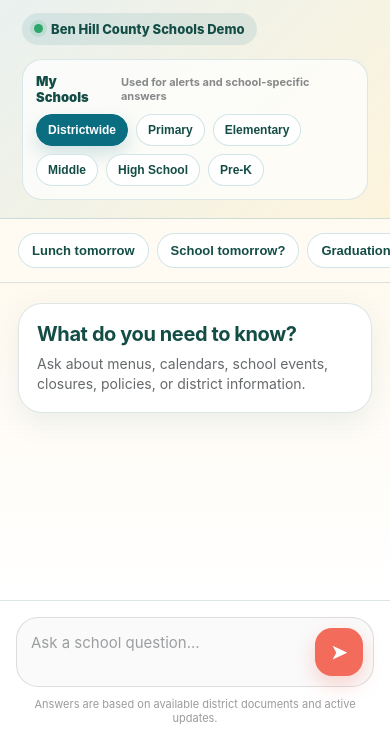
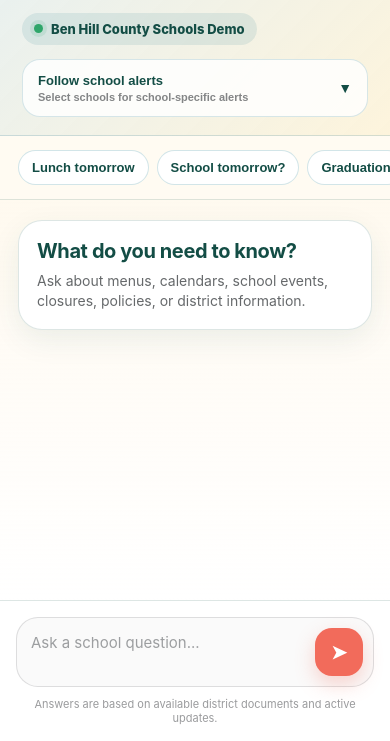
Before and after one commit to benjaminmjacobs/askmyschool-demo, a website: page index.html in a window 390 px wide. Shown: the part 103-844 px from the top of the page. Drawn offline with Linux system fonts and the light colour scheme.

Commit message:
Update index.html

```diff
--- a/index.html
+++ b/index.html
@@ -31,7 +31,9 @@
       --shadow: 0 18px 55px rgba(19, 77, 69, 0.16);
     }
 
-    * { box-sizing: border-box; }
+    * {
+      box-sizing: border-box;
+    }
 
     html, body {
       margin: 0;
@@ -117,60 +119,96 @@
 
     .school-selector {
       margin-top: 14px;
-      padding: 13px;
-      border: 1px solid rgba(10, 109, 128, 0.14);
-      background: rgba(255, 255, 255, 0.72);
-      border-radius: 20px;
+      position: relative;
     }
 
-    .school-selector-top {
+    .school-selector-button {
+      width: 100%;
+      border: 1px solid rgba(10, 109, 128, 0.16);
+      background: rgba(255,255,255,0.82);
+      border-radius: 18px;
+      padding: 13px 15px;
+      cursor: pointer;
       display: flex;
       align-items: center;
       justify-content: space-between;
-      gap: 10px;
-      margin-bottom: 9px;
+      gap: 12px;
+      transition: all 0.15s ease;
+    }
+
+    .school-selector-button:hover {
+      box-shadow: 0 8px 20px rgba(10,109,128,0.10);
+      transform: translateY(-1px);
+    }
+
+    .school-selector-left {
+      display: flex;
+      flex-direction: column;
+      align-items: flex-start;
+      gap: 3px;
     }
 
     .school-selector-title {
+      font-size: 13px;
+      font-weight: 900;
       color: var(--evergreen);
-      font-size: 13px;
+    }
+
+    .school-selector-subtitle {
+      font-size: 11px;
+      color: rgba(43,47,50,0.58);
+      font-weight: 700;
+    }
+
+    .school-selector-arrow {
+      color: var(--evergreen);
+      font-size: 14px;
       font-weight: 900;
     }
 
-    .school-selector-note {
-      color: rgba(43, 47, 50, 0.56);
-      font-size: 11px;
-      font-weight: 700;
+    .school-dropdown {
+      position: absolute;
+      top: calc(100% + 8px);
+      left: 0;
+      right: 0;
+      background: white;
+      border: 1px solid rgba(10,109,128,0.12);
+      border-radius: 20px;
+      box-shadow: 0 18px 45px rgba(19,77,69,0.16);
+      padding: 10px;
+      display: none;
+      z-index: 50;
     }
 
-    .school-options {
-      display: flex;
-      flex-wrap: wrap;
-      gap: 8px;
+    .school-dropdown.open {
+      display: block;
     }
 
-    .school-chip {
-      border: 1px solid rgba(10, 109, 128, 0.18);
-      background: var(--white);
-      color: var(--evergreen);
-      border-radius: 999px;
-      padding: 8px 11px;
-      font-size: 12px;
-      font-weight: 850;
+    .school-option {
+      display: flex;
+      align-items: center;
+      gap: 12px;
+      padding: 12px;
+      border-radius: 14px;
       cursor: pointer;
-      transition: transform 0.15s ease, box-shadow 0.15s ease, background 0.15s ease;
+      transition: background 0.15s ease;
     }
 
-    .school-chip:hover {
-      transform: translateY(-1px);
-      box-shadow: 0 6px 18px rgba(10, 109, 128, 0.12);
+    .school-option:hover {
+      background: rgba(10,109,128,0.06);
     }
 
-    .school-chip.selected {
-      background: var(--teal);
-      color: white;
-      border-color: var(--teal);
-      box-shadow: 0 8px 18px rgba(10, 109, 128, 0.18);
+    .school-option input {
+      width: 18px;
+      height: 18px;
+      accent-color: var(--teal);
+      cursor: pointer;
+    }
+
+    .school-option-label {
+      font-size: 14px;
+      font-weight: 750;
+      color: var(--charcoal);
     }
 
     .quick-prompts {
@@ -183,7 +221,9 @@
       scrollbar-width: none;
     }
 
-    .quick-prompts::-webkit-scrollbar { display: none; }
+    .quick-prompts::-webkit-scrollbar {
+      display: none;
+    }
 
     .chip {
       flex: 0 0 auto;
@@ -241,7 +281,9 @@
       align-items: flex-end;
     }
 
-    .message-row.user { justify-content: flex-end; }
+    .message-row.user {
+      justify-content: flex-end;
+    }
 
     .avatar {
       width: 34px;
@@ -293,7 +335,9 @@
       border-bottom-right-radius: 7px;
     }
 
-    .bubble strong { color: var(--evergreen); }
+    .bubble strong {
+      color: var(--evergreen);
+    }
 
     .notice {
       border-left: 5px solid var(--coral) !important;
@@ -315,12 +359,24 @@
       animation: bounce 1s infinite ease-in-out;
     }
 
-    .typing span:nth-child(2) { animation-delay: 0.16s; }
-    .typing span:nth-child(3) { animation-delay: 0.32s; }
+    .typing span:nth-child(2) {
+      animation-delay: 0.16s;
+    }
+
+    .typing span:nth-child(3) {
+      animation-delay: 0.32s;
+    }
 
     @keyframes bounce {
-      0%, 80%, 100% { transform: translateY(0); opacity: 0.45; }
-      40% { transform: translateY(-5px); opacity: 1; }
+      0%, 80%, 100% {
+        transform: translateY(0);
+        opacity: 0.45;
+      }
+
+      40% {
+        transform: translateY(-5px);
+        opacity: 1;
+      }
     }
 
     .composer {
@@ -354,7 +410,9 @@
       padding: 5px 4px;
     }
 
-    textarea::placeholder { color: rgba(43, 47, 50, 0.45); }
+    textarea::placeholder {
+      color: rgba(43, 47, 50, 0.45);
+    }
 
     button.send {
       width: 48px;
@@ -371,7 +429,9 @@
       transition: transform 0.15s ease, opacity 0.15s ease;
     }
 
-    button.send:hover { transform: translateY(-1px); }
+    button.send:hover {
+      transform: translateY(-1px);
+    }
 
     button.send:disabled {
       opacity: 0.55;
@@ -416,7 +476,7 @@
 
 <body>
   <main class="page">
-    <section class="app-shell" aria-label="AskMySchool chat application">
+    <section class="app-shell">
       <header class="app-header">
         <div class="brand-row">
           <div class="brand-text">
@@ -430,51 +490,77 @@
           Ben Hill County Schools Demo
         </div>
 
-        <div class="school-selector" aria-label="School selection">
-          <div class="school-selector-top">
-            <div class="school-selector-title">My Schools</div>
-            <div class="school-selector-note">Used for alerts and school-specific answers</div>
-          </div>
+        <div class="school-selector">
+          <button class="school-selector-button" onclick="toggleSchoolDropdown()">
+            <div class="school-selector-left">
+              <div class="school-selector-title">
+                Follow school alerts
+              </div>
 
-          <div class="school-options">
-            <button class="school-chip selected" data-school="districtwide" onclick="toggleSchoolSelection('districtwide')">
-              Districtwide
-            </button>
+              <div class="school-selector-subtitle" id="schoolSelectorSummary">
+                Select schools
+              </div>
+            </div>
 
-            <button class="school-chip" data-school="ben_hill_primary" onclick="toggleSchoolSelection('ben_hill_primary')">
-              Primary
-            </button>
+            <div class="school-selector-arrow">
+              ▼
+            </div>
+          </button>
 
-            <button class="school-chip" data-school="ben_hill_elementary" onclick="toggleSchoolSelection('ben_hill_elementary')">
-              Elementary
-            </button>
+          <div class="school-dropdown" id="schoolDropdown">
+            <label class="school-option">
+              <input type="checkbox" value="ben_hill_primary" onchange="handleSchoolSelection()" />
+              <span class="school-option-label">Ben Hill Primary School</span>
+            </label>
 
-            <button class="school-chip" data-school="ben_hill_middle" onclick="toggleSchoolSelection('ben_hill_middle')">
-              Middle
-            </button>
+            <label class="school-option">
+              <input type="checkbox" value="ben_hill_elementary" onchange="handleSchoolSelection()" />
+              <span class="school-option-label">Ben Hill Elementary School</span>
+            </label>
 
-            <button class="school-chip" data-school="fitzgerald_high" onclick="toggleSchoolSelection('fitzgerald_high')">
-              High School
-            </button>
+            <label class="school-option">
+              <input type="checkbox" value="ben_hill_middle" onchange="handleSchoolSelection()" />
+              <span class="school-option-label">Ben Hill Middle School</span>
+            </label>
 
-            <button class="school-chip" data-school="ben_hill_prek" onclick="toggleSchoolSelection('ben_hill_prek')">
-              Pre-K
-            </button>
+            <label class="school-option">
+              <input type="checkbox" value="fitzgerald_high" onchange="handleSchoolSelection()" />
+              <span class="school-option-label">Fitzgerald High School</span>
+            </label>
+
+            <label class="school-option">
+              <input type="checkbox" value="ben_hill_prek" onchange="handleSchoolSelection()" />
+              <span class="school-option-label">Ben Hill Pre-K</span>
+            </label>
           </div>
         </div>
       </header>
 
-      <div class="quick-prompts" aria-label="Suggested questions">
-        <button class="chip" onclick="usePrompt('What is for lunch tomorrow at the primary school?')">Lunch tomorrow</button>
-        <button class="chip" onclick="usePrompt('Is there school tomorrow?')">School tomorrow?</button>
-        <button class="chip" onclick="usePrompt('When is graduation this year?')">Graduation</button>
-        <button class="chip" onclick="usePrompt('What time does school start?')">Start times</button>
+      <div class="quick-prompts">
+        <button class="chip" onclick="usePrompt('What is for lunch tomorrow at the primary school?')">
+          Lunch tomorrow
+        </button>
+
+        <button class="chip" onclick="usePrompt('Is there school tomorrow?')">
+          School tomorrow?
+        </button>
+
+        <button class="chip" onclick="usePrompt('When is graduation this year?')">
+          Graduation
+        </button>
+
+        <button class="chip" onclick="usePrompt('What time does school start?')">
+          Start times
+        </button>
       </div>
 
-      <section id="messages" class="messages" aria-live="polite">
+      <section id="messages" class="messages">
         <div class="welcome-card">
           <h2>What do you need to know?</h2>
-          <p>Ask about menus, calendars, school events, closures, policies, or district information.</p>
+
+          <p>
+            Ask about menus, calendars, school events, closures, policies, or district information.
+          </p>
         </div>
       </section>
 
@@ -484,11 +570,16 @@
             id="input"
             placeholder="Ask a school question..."
             rows="1"
-            aria-label="Ask a school question"
           ></textarea>
-          <button id="sendButton" class="send" onclick="sendMessage()" aria-label="Send message">➤</button>
+
+          <button id="sendButton" class="send" onclick="sendMessage()">
+            ➤
+          </button>
         </div>
-        <div class="fine-print">Answers are based on available district documents and active updates.</div>
+
+        <div class="fine-print">
+          Answers are based on available district documents and active updates.
+        </div>
       </footer>
     </section>
   </main>
@@ -497,7 +588,6 @@
     let askMySchoolSessionId = null;
     let askMySchoolUserId = "demo-user";
 
-    const DEFAULT_SELECTED_SCHOOLS = ["districtwide"];
     const SCHOOL_STORAGE_KEY = "askmyschool_selected_schools";
 
     const input = document.getElementById("input");
@@ -507,80 +597,94 @@
     function getSelectedSchoolIds() {
       try {
         const stored = localStorage.getItem(SCHOOL_STORAGE_KEY);
-        const parsed = stored ? JSON.parse(stored) : null;
 
-        if (Array.isArray(parsed) && parsed.length > 0) {
-          return parsed;
+        if (!stored) {
+          return [];
         }
-      } catch (error) {
-        console.warn("Could not read selected schools:", error);
+
+        const parsed = JSON.parse(stored);
+
+        return Array.isArray(parsed) ? parsed : [];
+      } catch {
+        return [];
       }
-
-      return DEFAULT_SELECTED_SCHOOLS;
     }
 
     function saveSelectedSchoolIds(selectedSchoolIds) {
-      localStorage.setItem(SCHOOL_STORAGE_KEY, JSON.stringify(selectedSchoolIds));
+      localStorage.setItem(
+        SCHOOL_STORAGE_KEY,
+        JSON.stringify(selectedSchoolIds)
+      );
     }
 
-    function getPrimarySchoolId() {
+    function updateSchoolSummary() {
+      const selected = getSelectedSchoolIds();
+      const summary = document.getElementById("schoolSelectorSummary");
+
+      if (selected.length === 0) {
+        summary.textContent =
+          "Select schools for school-specific alerts";
+        return;
+      }
+
+      if (selected.length === 1) {
+        const label = getSchoolDisplayName(selected[0]);
+        summary.textContent = label;
+        return;
+      }
+
+      summary.textContent =
+        `${selected.length} schools selected`;
+    }
+
+    function getSchoolDisplayName(schoolId) {
+      const labels = {
+        ben_hill_primary: "Ben Hill Primary School",
+        ben_hill_elementary: "Ben Hill Elementary School",
+        ben_hill_middle: "Ben Hill Middle School",
+        fitzgerald_high: "Fitzgerald High School",
+        ben_hill_prek: "Ben Hill Pre-K"
+      };
+
+      return labels[schoolId] || schoolId;
+    }
+
+    function toggleSchoolDropdown() {
+      const dropdown = document.getElementById("schoolDropdown");
+      dropdown.classList.toggle("open");
+    }
+
+    function handleSchoolSelection() {
+      const checked = Array.from(
+        document.querySelectorAll(".school-dropdown input:checked")
+      ).map((input) => input.value);
+
+      saveSelectedSchoolIds(checked);
+      updateSchoolSummary();
+    }
+
+    function hydrateSchoolSelections() {
       const selected = getSelectedSchoolIds();
 
-      const nonDistrictwide = selected.find((schoolId) => schoolId !== "districtwide");
+      document.querySelectorAll(".school-dropdown input").forEach((input) => {
+        input.checked = selected.includes(input.value);
+      });
 
-      return nonDistrictwide || "districtwide";
+      updateSchoolSummary();
     }
 
-    function toggleSchoolSelection(schoolId) {
-      let selected = getSelectedSchoolIds();
+    document.addEventListener("click", function(event) {
+      const dropdown = document.getElementById("schoolDropdown");
+      const selector = document.querySelector(".school-selector");
 
-      if (schoolId === "districtwide") {
-        if (selected.includes("districtwide") && selected.length === 1) {
-          selected = ["districtwide"];
-        } else if (selected.includes("districtwide")) {
-          selected = selected.filter((id) => id !== "districtwide");
-        } else {
-          selected.push("districtwide");
-        }
-      } else {
-        if (selected.includes(schoolId)) {
-          selected = selected.filter((id) => id !== schoolId);
-        } else {
-          selected.push(schoolId);
-        }
+      if (!selector.contains(event.target)) {
+        dropdown.classList.remove("open");
       }
-
-      if (selected.length === 0) {
-        selected = ["districtwide"];
-      }
-
-      if (!selected.includes("districtwide")) {
-        selected.unshift("districtwide");
-      }
-
-      saveSelectedSchoolIds(selected);
-      updateSchoolChipUI();
-    }
-
-    function updateSchoolChipUI() {
-      const selected = getSelectedSchoolIds();
-      const chips = document.querySelectorAll(".school-chip");
-
-      chips.forEach((chip) => {
-        const schoolId = chip.getAttribute("data-school");
-
-        if (selected.includes(schoolId)) {
-          chip.classList.add("selected");
-        } else {
-          chip.classList.remove("selected");
-        }
-      });
-    }
+    });
 
     function usePrompt(text) {
       input.value = text;
       input.focus();
-      autoResizeInput();
     }
 
     function addUserMessage(text) {
@@ -597,7 +701,9 @@
 
       row.appendChild(bubble);
       row.appendChild(avatar);
+
       messages.appendChild(row);
+
       scrollMessages();
     }
 
@@ -611,15 +717,20 @@
       const avatarImg = document.createElement("img");
       avatarImg.src = "/icon-transparent.png";
       avatarImg.alt = "AskMySchool";
+
       avatar.appendChild(avatarImg);
 
       const bubble = document.createElement("div");
-      bubble.className = options.notice ? "bubble notice" : "bubble";
+      bubble.className =
+        options.notice ? "bubble notice" : "bubble";
+
       bubble.innerHTML = formatAnswer(text);
 
       row.appendChild(avatar);
       row.appendChild(bubble);
+
       messages.appendChild(row);
+
       scrollMessages();
 
       return bubble;
@@ -635,15 +746,20 @@
       const avatarImg = document.createElement("img");
       avatarImg.src = "/icon-transparent.png";
       avatarImg.alt = "AskMySchool";
+
       avatar.appendChild(avatarImg);
 
       const bubble = document.createElement("div");
       bubble.className = "bubble";
-      bubble.innerHTML = '<div class="typing"><span></span><span></span><span></span></div>';
+
+      bubble.innerHTML =
+        '<div class="typing"><span></span><span></span><span></span></div>';
 
       row.appendChild(avatar);
       row.appendChild(bubble);
+
       messages.appendChild(row);
+
       scrollMessages();
 
       return row;
@@ -651,27 +767,35 @@
 
     async function sendMessage() {
       const text = input.value.trim();
+
       if (!text) return;
 
       const selectedSchoolIds = getSelectedSchoolIds();
 
       addUserMessage(text);
+
       input.value = "";
+
       autoResizeInput();
 
       button.disabled = true;
+
       const typingRow = addTypingMessage();
 
       try {
         const res = await fetch("/api/chat", {
           method: "POST",
-          headers: { "Content-Type": "application/json" },
+          headers: {
+            "Content-Type": "application/json"
+          },
+
           body: JSON.stringify({
             message: text,
             sessionId: askMySchoolSessionId,
             userId: askMySchoolUserId,
-            schoolId: getPrimarySchoolId(),
-            selectedSchoolIds: selectedSchoolIds,
+            schoolId:
+              selectedSchoolIds[0] || "districtwide",
+            selectedSchoolIds,
             channel: "web"
           })
         });
@@ -694,12 +818,26 @@
 
         typingRow.remove();
 
-        const isNotice = String(answer).toLowerCase().includes("update notice:");
-        addBotMessage(answer, { notice: isNotice });
+        const isNotice =
+          String(answer)
+            .toLowerCase()
+            .includes("update notice:");
+
+        addBotMessage(answer, {
+          notice: isNotice
+        });
+
       } catch (error) {
         typingRow.remove();
-        addBotMessage("Sorry, something went wrong. Please try again.");
-        console.error("AskMySchool UI error:", error);
+
+        addBotMessage(
+          "Sorry, something went wrong. Please try again."
+        );
+
+        console.error(
+          "AskMySchool UI error:",
+          error
+        );
       } finally {
         button.disabled = false;
         input.focus();
@@ -710,8 +848,16 @@
     function formatAnswer(value) {
       let text = escapeHtml(value);
 
-      text = text.replace(/\*\*(.*?)\*\*/g, "<strong>$1</strong>");
-      text = text.replace(/Update Notice:/g, "<strong>Update Notice:</strong>");
+      text = text.replace(
+        /\*\*(.*?)\*\*/g,
+        "<strong>$1</strong>"
+      );
+
+      text = text.replace(
+        /Update Notice:/g,
+        "<strong>Update Notice:</strong>"
+      );
+
       text = text.replace(/\n/g, "<br>");
 
       return text;
@@ -732,7 +878,8 @@
 
     function autoResizeInput() {
       input.style.height = "auto";
-      input.style.height = Math.min(input.scrollHeight, 140) + "px";
+      input.style.height =
+        Math.min(input.scrollHeight, 140) + "px";
     }
 
     input.addEventListener("input", autoResizeInput);
@@ -744,7 +891,7 @@
       }
     });
 
-    updateSchoolChipUI();
+    hydrateSchoolSelections();
   </script>
 </body>
 </html>
```
